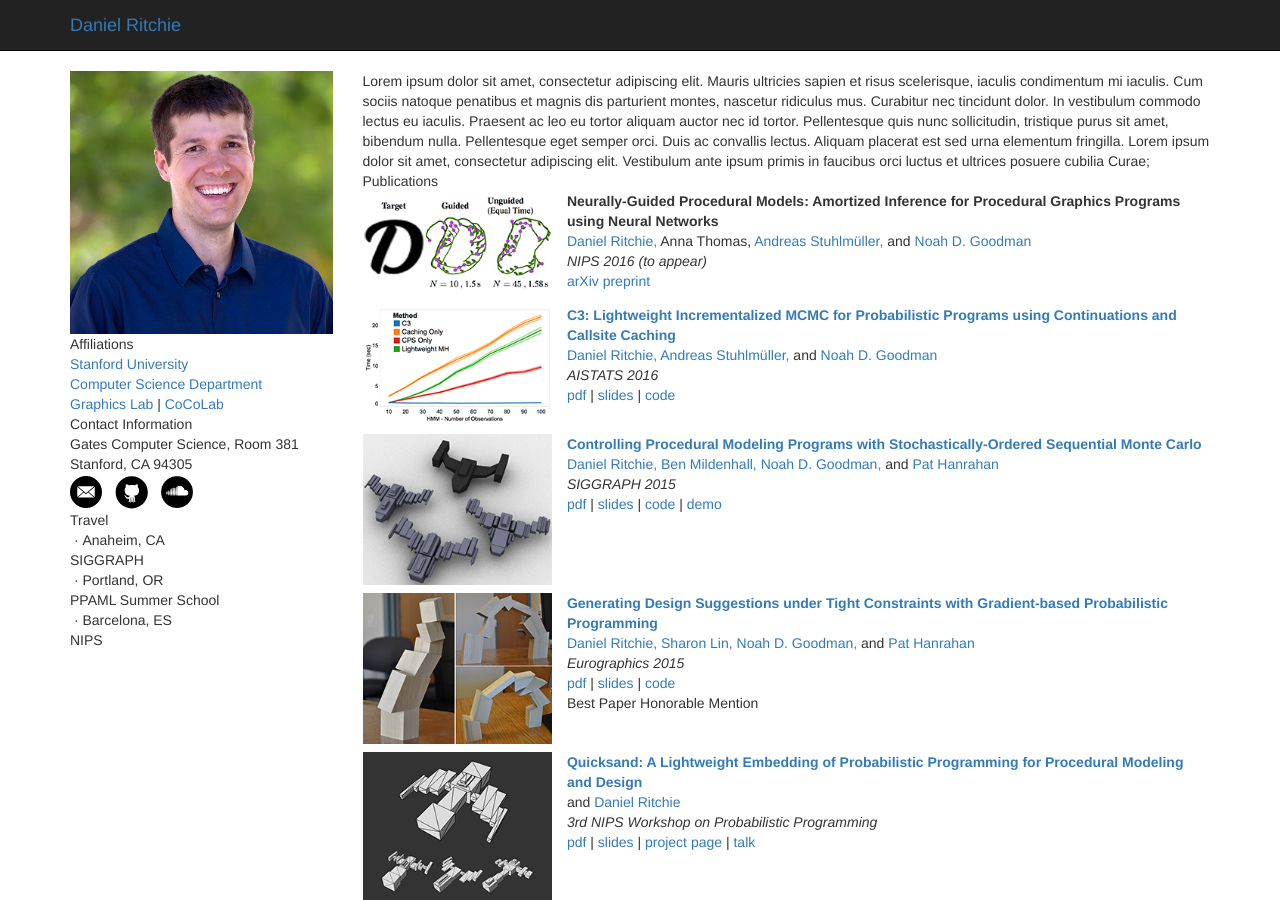
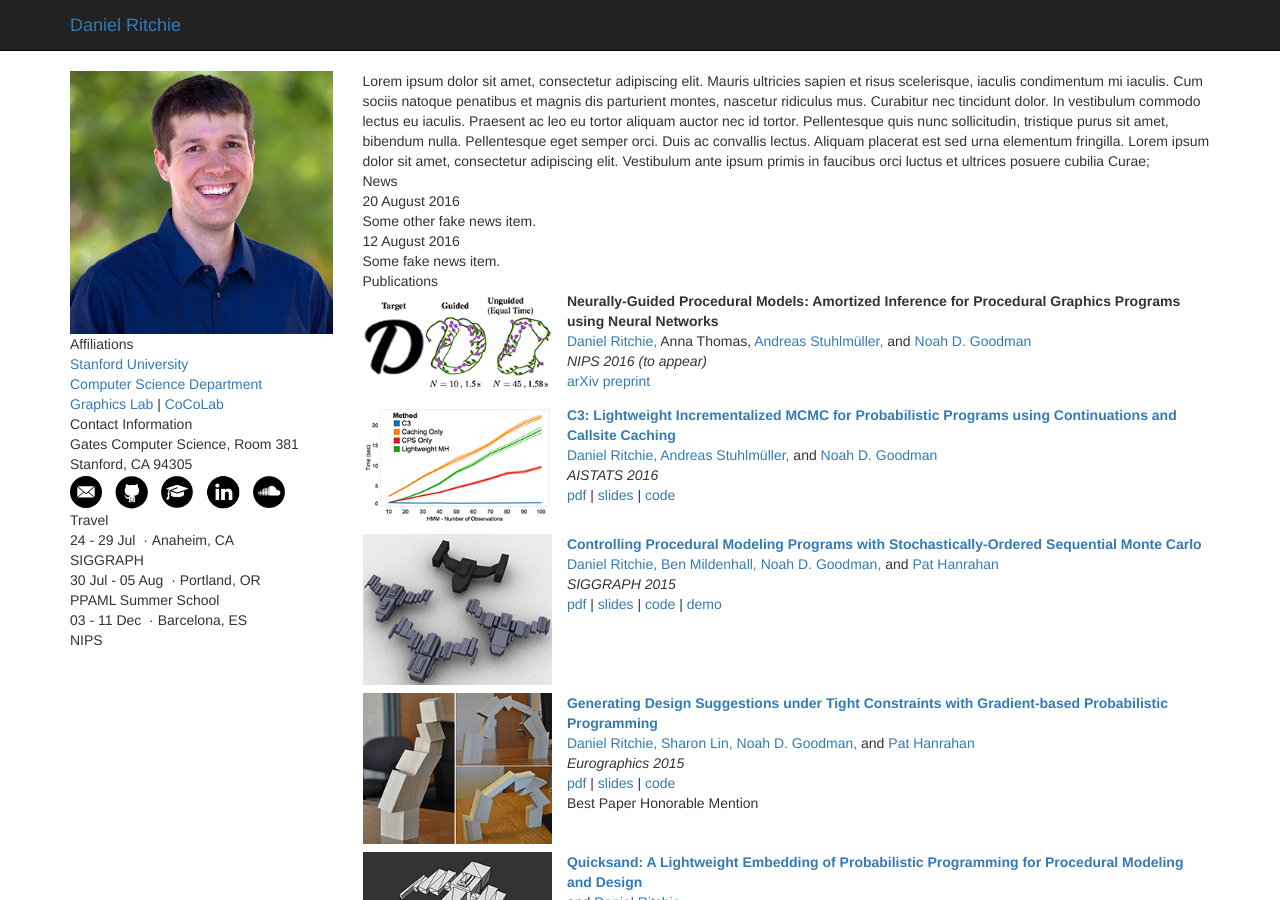
Before and after one commit to dritchie/dritchie.github.io, a Jekyll site: the page built from index.html, in a window 1280 px wide and 900 px high. Built offline with Jekyll 4.4.1, drawn with Linux system fonts in a browser that asks for light colours.

Commit message:
Whole bunch of little stuff everywhere.

```diff
--- a/_config.yml
+++ b/_config.yml
@@ -1,3 +1,6 @@
 # Site settings
 
 title: Daniel Ritchie
+
+collections:
+- news
--- /dev/null
+++ b/_data/date.json
@@ -0,0 +1,4 @@
+{
+	"monthnames_short": ["Jan", "Feb", "Mar", "Apr", "May", "Jun", "Jul", "Aug", "Sep", "Oct", "Nov", "Dec"],
+	"monthnames_long": ["January", "February", "March", "April", "May", "June", "July", "August", "September", "October", "November", "December"]
+}
--- a/_data/travel.json
+++ b/_data/travel.json
@@ -1,6 +1,4 @@
 {
-	"monthnames": ["Jan", "Feb", "Mar", "Apr", "May", "Jun", "Jul", "Aug", "Sep", "Oct", "Nov", "Dec"],
-
 	"items": [
 
 		{
--- a/_includes/publications.html
+++ /dev/null
@@ -1,95 +0,0 @@
-<div class='mainitem' id='publications'>
-
-	<div class='mainheader'>Publications</div>
-
-	{% assign sorted_pubs = site.data.publications | sort: 'date' | reverse %}
-
-	{% for pub in sorted_pubs %}
-
-		<div class='row pub'>
-
-			{% assign linktypes = pub.links | map: 'type' | join ' ' %}
-
-			{% capture pdflink %}
-				{% if linktypes contains 'pdf' %}
-					{% assign pdflink = (pub.links | where: 'type','pdf')[0] %}
-					{% if pdflink.target %}
-						{{ pdflink.target }}
-					{% else %}
-						pdf/{{ pub.id }}.pdf
-					{% endif %}
-				{% endif %}
-			{% endcapture %}
-
-			<div class='col-lg-3 col-md-4 col-xs-4 pubimagesection'>
-				{% capture imagehtml %}
-					<img class='pubimage img img-responsive' src='img/pubthumbs/{{ pub.id }}.png' width='200'/>
-				{% endcapture %}
-
-				{% if linktypes contains 'pdf' %}
-					<a target='_blank' href='{{ pdflink }}'>{{ imagehtml }}</a>
-				{% else %}
-					{{ imagehtml }}
-				{% endif %}
-			</div>
-
-			<div class='col-lg-9 col-md-8 col-xs-8 pubtextsection'>
-
-				<div class='pubtitle'>
-					{% if linktypes contains 'pdf' %}
-						<a target='_blank' href='{{ pdflink }}'>{{ pub.title }}</a>
-					{% else %}
-						{{ pub.title }}
-					{% endif %}
-				</div>
-
-				<div class='pubauthors'>
-					{% for author in pub.authors %}
-						{% if forloop.last %} and {% endif %}
-						{% if site.data.people[author] %}
-							<a class='pubauthor' target='_blank' href='{{ site.data.people[author] }}'>
-								{{ author }}{% if forloop.last == false %}, {% endif %}
-							</a>
-						{% else %}
-							{{ author }}{% if forloop.last == false %}, {% endif %}
-						{% endif %}
-					{% endfor %}
-				</div>
-
-
-				<div class='pubvenue'>{{ pub.venue }}</div>
-
-				{% for link in pub.links %}
-					{% if forloop.first == false %} | {% endif %}
-
-					{% capture lname %}
-						{% if link.type == 'link' %}
-							{{ link.name }}
-						{% else %}
-							{{ link.type }}
-						{% endif %}
-					{% endcapture %}
-
-					{% capture ltarget %}
-						{% if link.type == 'link' %}
-							{{ link.target }}
-						{% else %}
-							{{ link.type }}/{% if link.target %}{{ link.target }}{% else %}{{ pub.id }}.{{ site.data.extensions[link.type] }}{% endif %}
-						{% endif %}
-					{% endcapture %}
-
-					<a class='publink' target='_blank' href='{{ ltarget }}'>{{ lname }}</a>
-				{% endfor %}
-
-				{% if pub.award %}
-					<div class='pubaward'>{{ pub.award }}</div>
-				{% endif %}
-
-			</div>
-
-		</div>
-	{% endfor %}
-
-	</div>
-
-</div>
--- a/_includes/sidebar.html
+++ b/_includes/sidebar.html
@@ -4,9 +4,9 @@
 
 <div class='sidebaritem' id='affiliations'>
 	<div class='sidebarheader'>Affiliations</div>
-	<div><a href='http://stanford.edu'>Stanford University</a></div>
-	<div><a href='http://stanford.edu'>Computer Science Department</a></div>
-	<div><a href='http://graphicsstanford.edu'>Graphics Lab</a> | <a href='http://cocolab.stanford.edu'>CoCoLab</a></div>
+	<div><a target='_blank' href='http://stanford.edu'>Stanford University</a></div>
+	<div><a target='_blank' href='http://stanford.edu'>Computer Science Department</a></div>
+	<div><a target='_blank' href='http://graphicsstanford.edu'>Graphics Lab</a> | <a href='http://cocolab.stanford.edu'>CoCoLab</a></div>
 </div>
 
 <div class='sidebaritem' id='contactinfo'>
@@ -19,12 +19,22 @@
 		       width=32px style='vertical-align:middle'>
 		</a>
 		&nbsp;
-		<a href='https://github.com/dritchie' style='text-decoration:none'>
+		<a target='_blank' href='https://github.com/dritchie' style='text-decoration:none'>
 		  <img src='img/icons/github.svg' type='image/svg+xml'
 		       width=36px style='vertical-align:middle'>
 		</a>
 		&nbsp;
-		<a href='https://soundcloud.com/daniel-ritchie-2' style='text-decoration:none'>
+		<a target='_blank' href='misc/cv.pdf' style='text-decoration:none'>
+		  <img src='img/icons/cv.png'
+		       width=32px style='vertical-align:middle'>
+		</a>
+		&nbsp;
+		<a target='_blank' href='https://www.linkedin.com/in/daniel-ritchie-266127109' style='text-decoration:none'>
+		  <img src='img/icons/linkedin.png'
+		       width=36px style='vertical-align:middle'>
+		</a>
+		&nbsp;
+		<a target='_blank' href='https://soundcloud.com/daniel-ritchie-2' style='text-decoration:none'>
 		  <img src='img/icons/soundcloud.png'
 		       width=32px style='vertical-align:middle'>
 		</a>
@@ -39,25 +49,31 @@
 		{{ toks[0] }}
 	{% endcapture %}
 
+	{% assign sortedtravelitems = site.data.travel.items | sort: 'startdate' %}
+
 	{% for travitem in site.data.travel.items %}
 
 		{% capture datestring %}
 			{% assign startdateparts = travitem.startdate | split: '-' %}
 			{% assign startmonthi = startdateparts[1] | minus: 1 %}
-			{% assign startmonth = site.data.travel.monthnames[startmonthi] %}
+			{% assign startmonth = site.data.date.monthnames_short[startmonthi] %}
 			{% assign startday = startdateparts[2] %}
 			{% assign enddateparts = travitem.enddate | split: '-' %}
 			{% assign endmonthi = enddateparts[1] | minus: 1 %}
-			{% assign endmonth = site.data.travel.monthnames[endmonthi] %}
+			{% assign endmonth = site.data.date.monthnames_short[endmonthi] %}
 			{% assign endday = enddateparts[2] %}
 
 			{% if travitem.startdate == travitem.enddate %}
-				{{ startmonth }} {{ startday }}
+				{{ startday }} {{ startmonth }}
+			{% elsif startmonth == endmonth %}
+				{{ startday}} - {{ endday }} {{ startmonth }}
+			{% else %}
+				{{ startday }} {{ startmonth }} - {{ endday }} {{ endmonth }}
 			{% endif  %}
 		{% endcapture %}
 
 		<div class='travelitem {% if travitem.enddate < currdate %}{{ oldtravelitem }}{% endif %}'>
-			<span class='traveldate'></span>&nbsp;&middot;&nbsp;<span class='travelloc'>{{ travitem.location }}</span><br/>
+			<span class='traveldate'>{{ datestring }}</span>&nbsp;&middot;&nbsp;<span class='travelloc'>{{ travitem.location }}</span><br/>
 			<span class='travelevent'>{{ travitem.event }}</span>
 		</div>
 
--- /dev/null
+++ b/_news/news1.html
@@ -0,0 +1,5 @@
+---
+date: '2016-08-12'
+---
+
+Some fake news item.
--- /dev/null
+++ b/_news/news2.html
@@ -0,0 +1,5 @@
+---
+date: '2016-08-20'
+---
+
+Some other fake news item.
--- a/index.html
+++ b/index.html
@@ -11,4 +11,114 @@ layout: default
 
 </div>
 
-{% include publications.html %}
+<div class='mainitem' id='news'>
+	<div class='mainheader'>News</div>
+
+	{% assign sortednews = site.news | sort: 'date','last' | reverse %}
+
+	{% for newsitem in sortednews %}
+
+		<div class='newsitem'>
+			<div class='newsdate'>{{ newsitem.date | date_to_long_string }}</div>
+			<div class='newscontent'>{{ newsitem.content }}</div>
+		</div>
+
+	{% endfor %}
+
+</div>
+
+<div class='mainitem' id='publications'>
+
+	<div class='mainheader'>Publications</div>
+
+	{% assign sorted_pubs = site.data.publications | sort: 'date' | reverse %}
+
+	{% for pub in sorted_pubs %}
+
+		<div class='row pub'>
+
+			{% assign linktypes = pub.links | map: 'type' | join ' ' %}
+
+			{% capture pdflink %}
+				{% if linktypes contains 'pdf' %}
+					{% assign pdflink = (pub.links | where: 'type','pdf')[0] %}
+					{% if pdflink.target %}
+						{{ pdflink.target }}
+					{% else %}
+						pdf/{{ pub.id }}.pdf
+					{% endif %}
+				{% endif %}
+			{% endcapture %}
+
+			<div class='col-lg-3 col-md-4 col-xs-4 pubimagesection'>
+				{% capture imagehtml %}
+					<img class='pubimage img img-responsive' src='img/pubthumbs/{{ pub.id }}.png' width='200'/>
+				{% endcapture %}
+
+				{% if linktypes contains 'pdf' %}
+					<a target='_blank' href='{{ pdflink }}'>{{ imagehtml }}</a>
+				{% else %}
+					{{ imagehtml }}
+				{% endif %}
+			</div>
+
+			<div class='col-lg-9 col-md-8 col-xs-8 pubtextsection'>
+
+				<div class='pubtitle'>
+					{% if linktypes contains 'pdf' %}
+						<a target='_blank' href='{{ pdflink }}'>{{ pub.title }}</a>
+					{% else %}
+						{{ pub.title }}
+					{% endif %}
+				</div>
+
+				<div class='pubauthors'>
+					{% for author in pub.authors %}
+						{% if forloop.last %} and {% endif %}
+						{% if site.data.people[author] %}
+							<a class='pubauthor' target='_blank' href='{{ site.data.people[author] }}'>
+								{{ author }}{% if forloop.last == false %}, {% endif %}
+							</a>
+						{% else %}
+							{{ author }}{% if forloop.last == false %}, {% endif %}
+						{% endif %}
+					{% endfor %}
+				</div>
+
+
+				<div class='pubvenue'>{{ pub.venue }}</div>
+
+				{% for link in pub.links %}
+					{% if forloop.first == false %} | {% endif %}
+
+					{% capture lname %}
+						{% if link.type == 'link' %}
+							{{ link.name }}
+						{% else %}
+							{{ link.type }}
+						{% endif %}
+					{% endcapture %}
+
+					{% capture ltarget %}
+						{% if link.type == 'link' %}
+							{{ link.target }}
+						{% else %}
+							{{ link.type }}/{% if link.target %}{{ link.target }}{% else %}{{ pub.id }}.{{ site.data.extensions[link.type] }}{% endif %}
+						{% endif %}
+					{% endcapture %}
+
+					<a class='publink' target='_blank' href='{{ ltarget }}'>{{ lname }}</a>
+				{% endfor %}
+
+				{% if pub.award %}
+					<div class='pubaward'>{{ pub.award }}</div>
+				{% endif %}
+
+			</div>
+
+		</div>
+	{% endfor %}
+
+	</div>
+
+</div>
```
Also changed, not shown: _data/publications.json (+0 -11 lines), img/icons/cv.png (added), img/icons/linkedin.png (added), 1 other file.
